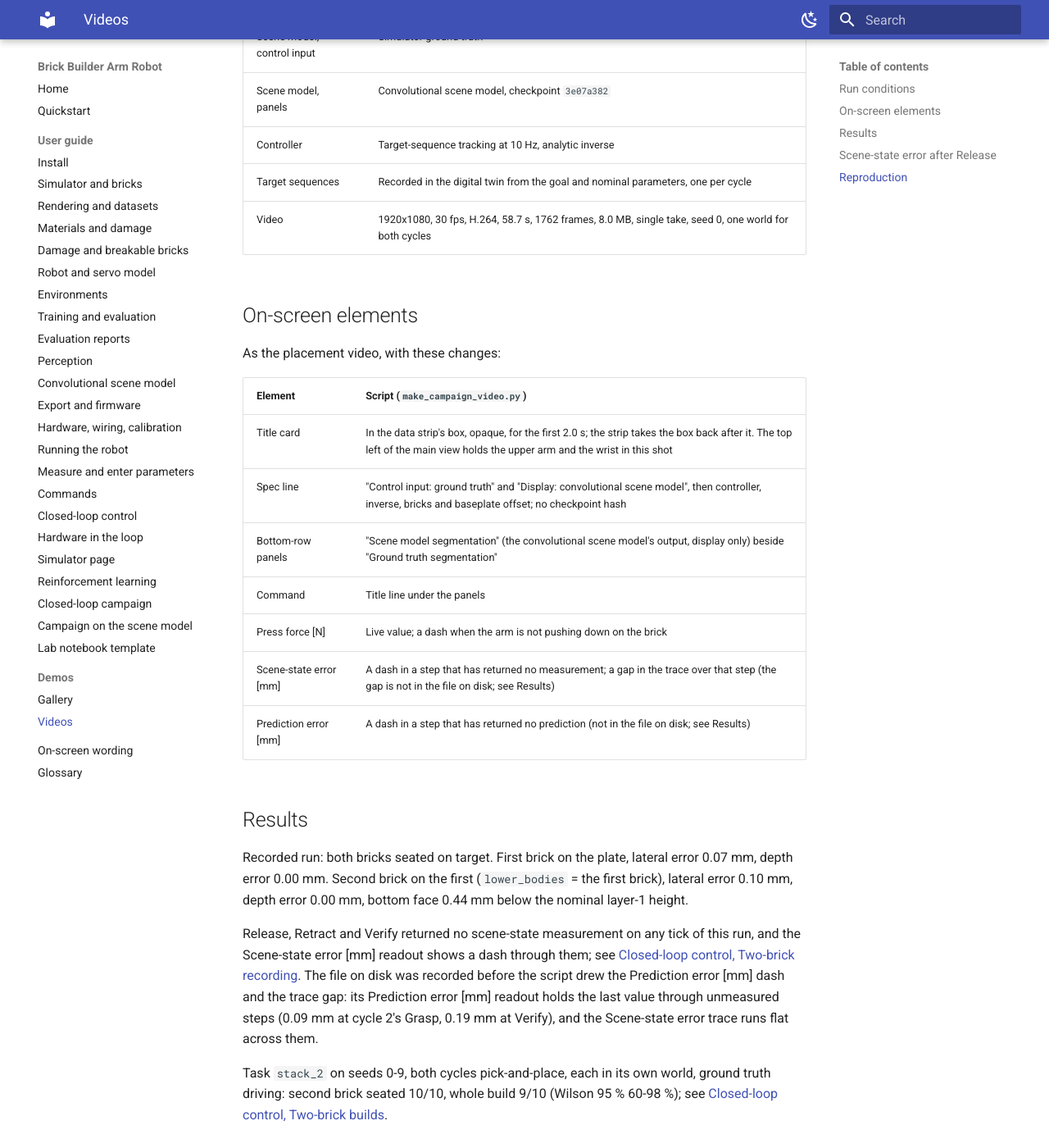
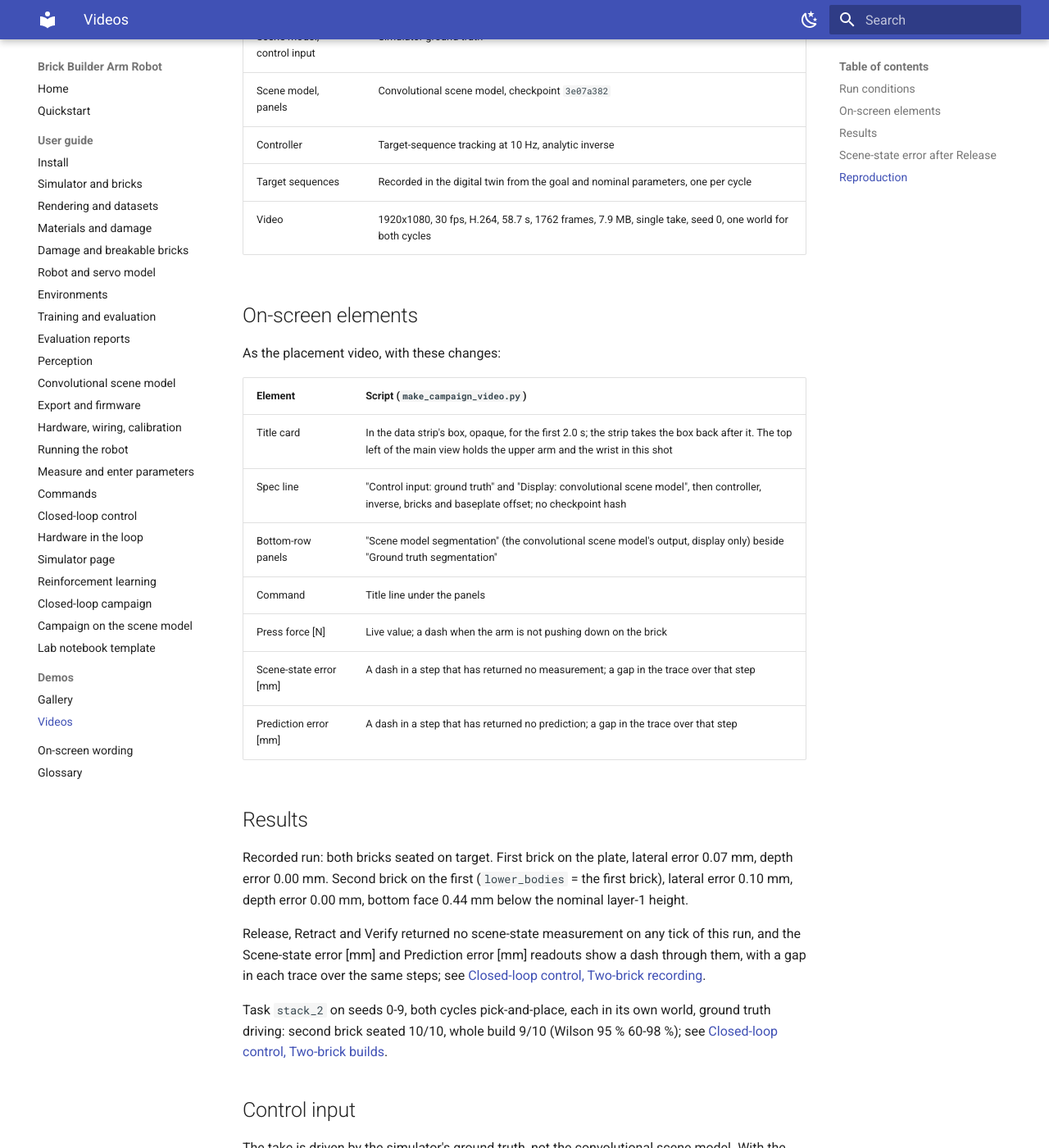
Before and after one commit to k-h-nunn/brick-builder-arm-robot, an MkDocs documentation site: the page built from docs/demos/videos.md, in a window 1280 px wide and 1400 px high, scrolled down 10762 px. Shown: the whole window at 82% size. Built offline with MkDocs 1.6.1 and Material for MkDocs 9.7.7, drawn with Linux system fonts in a browser that asks for light colours.

Commit message:
Correct the two-brick video docs for the prediction-error dash fix
Update the on-screen-elements and Results prose in the video demo page and
the closed-loop control guide: the Prediction error [mm] readout now
dashes and gaps its trace in an unmeasured step in the file on disk, so the
prior "not in the file on disk" and "predates the dash" caveats no longer
apply. Also correct the video file size to match the current render.

Co-Authored-By: Claude Sonnet 5 <noreply@anthropic.com>
Claude-Session: https://claude.ai/code/session_01HD3mMEkNC6Z1TH7gLTdMMh

```diff
--- a/docs/demos/videos.md
+++ b/docs/demos/videos.md
@@ -284,7 +284,7 @@ Reproduction writes it to `media_out/hd/brick_builder_arm_robot_two_brick_build_
 | Scene model, panels | Convolutional scene model, checkpoint `3e07a382` |
 | Controller | Target-sequence tracking at 10 Hz, analytic inverse |
 | Target sequences | Recorded in the digital twin from the goal and nominal parameters, one per cycle |
-| Video | 1920x1080, 30 fps, H.264, 58.7 s, 1762 frames, 8.0 MB, single take, seed 0, one world for both cycles |
+| Video | 1920x1080, 30 fps, H.264, 58.7 s, 1762 frames, 7.9 MB, single take, seed 0, one world for both cycles |
 
 ## On-screen elements
 
@@ -297,8 +297,8 @@ As the placement video, with these changes:
 | Bottom-row panels | "Scene model segmentation" (the convolutional scene model's output, display only) beside "Ground truth segmentation" |
 | Command | Title line under the panels |
 | Press force [N] | Live value; a dash when the arm is not pushing down on the brick |
-| Scene-state error [mm] | A dash in a step that has returned no measurement; a gap in the trace over that step (the gap is not in the file on disk; see Results) |
-| Prediction error [mm] | A dash in a step that has returned no prediction (not in the file on disk; see Results) |
+| Scene-state error [mm] | A dash in a step that has returned no measurement; a gap in the trace over that step |
+| Prediction error [mm] | A dash in a step that has returned no prediction; a gap in the trace over that step |
 
 ## Results
 
@@ -307,12 +307,9 @@ depth error 0.00 mm. Second brick on the first (`lower_bodies` = the first brick
 0.10 mm, depth error 0.00 mm, bottom face 0.44 mm below the nominal layer-1 height.
 
 Release, Retract and Verify returned no scene-state measurement on any tick of this run, and
-the Scene-state error [mm] readout shows a dash through them; see
+the Scene-state error [mm] and Prediction error [mm] readouts show a dash through them, with a
+gap in each trace over the same steps; see
 [Closed-loop control, Two-brick recording](../guide/12-closed-loop-control.md#two-brick-recording).
-The file on disk was recorded before the script drew the Prediction error [mm] dash and the
-trace gap: its Prediction error [mm] readout holds the last value through unmeasured steps
-(0.09 mm at cycle 2's Grasp, 0.19 mm at Verify), and the Scene-state error trace runs flat
-across them.
 
 Task `stack_2` on seeds 0-9, both cycles pick-and-place, each in its own world, ground truth
 driving: second brick seated 10/10, whole build 9/10 (Wilson 95 % 60-98 %); see
```
Also changed, not shown: docs/guide/12-closed-loop-control.md (+2 -4 lines).
